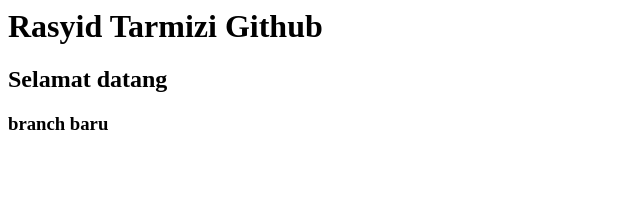
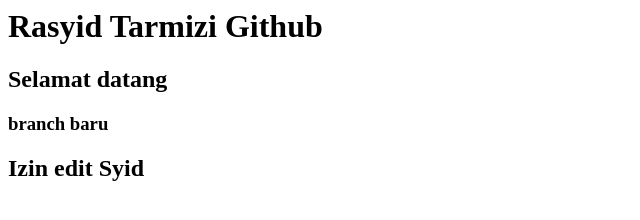
Before and after one commit to RasyidTarmizi/rasyid20tib, a plain HTML site: page index.html in a window 1280 px wide. Shown: the whole page, without its empty margins (0-640 px from the left). Drawn offline with Linux system fonts and the light colour scheme.

Commit message:
Update index.html
Udah ridho edit

```diff
--- a/index.html
+++ b/index.html
@@ -1,3 +1,4 @@
 <h1>Rasyid Tarmizi Github</h1>
 <h2>Selamat datang</h2>
 <h3>branch baru</h3>
+<h2>Izin edit Syid</h2>
```
